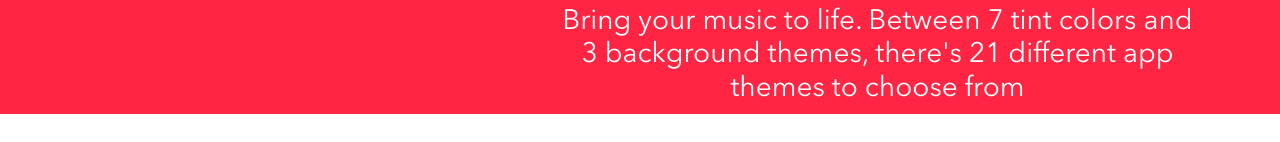
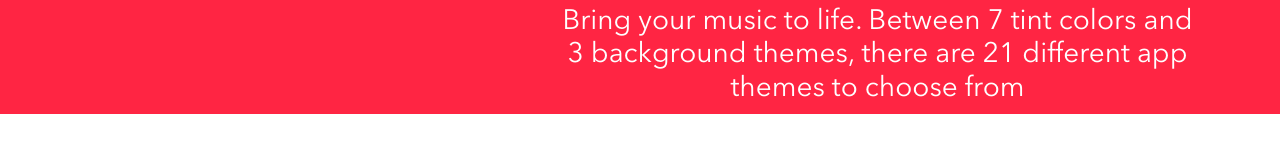
Before and after one commit to sathornmusic/sathornmusic.github.io, a plain HTML site: page index.html in a window 1280 px wide. Shown: the part 1161-1303 px from the top of the page. Drawn offline with nearby package versions, Linux system fonts and the light colour scheme.

Commit message:
changing english grammar error

```diff
--- a/index.html
+++ b/index.html
@@ -65,7 +65,7 @@
                 <div class="text-center">
                     <div class="color-everywhere-text">
                         <h1><span style="color: orange">C</span><span style="color: #4E9E30">o</span><span style="color: 	#E679BB">l</span><span style="color: #480F88">o</span><span style="color: #68D9F3">r</span>. Everywhere.</h1>
-                        <h3 style="color: #fff; margin-top: 30px">Bring your music to life. Between 7 tint colors and 3 background themes, there's 21 different app themes to choose from</h3>
+                        <h3 style="color: #fff; margin-top: 30px">Bring your music to life. Between 7 tint colors and 3 background themes, there are 21 different app themes to choose from</h3>
                     </div>
                 </div>
             </div>
```
